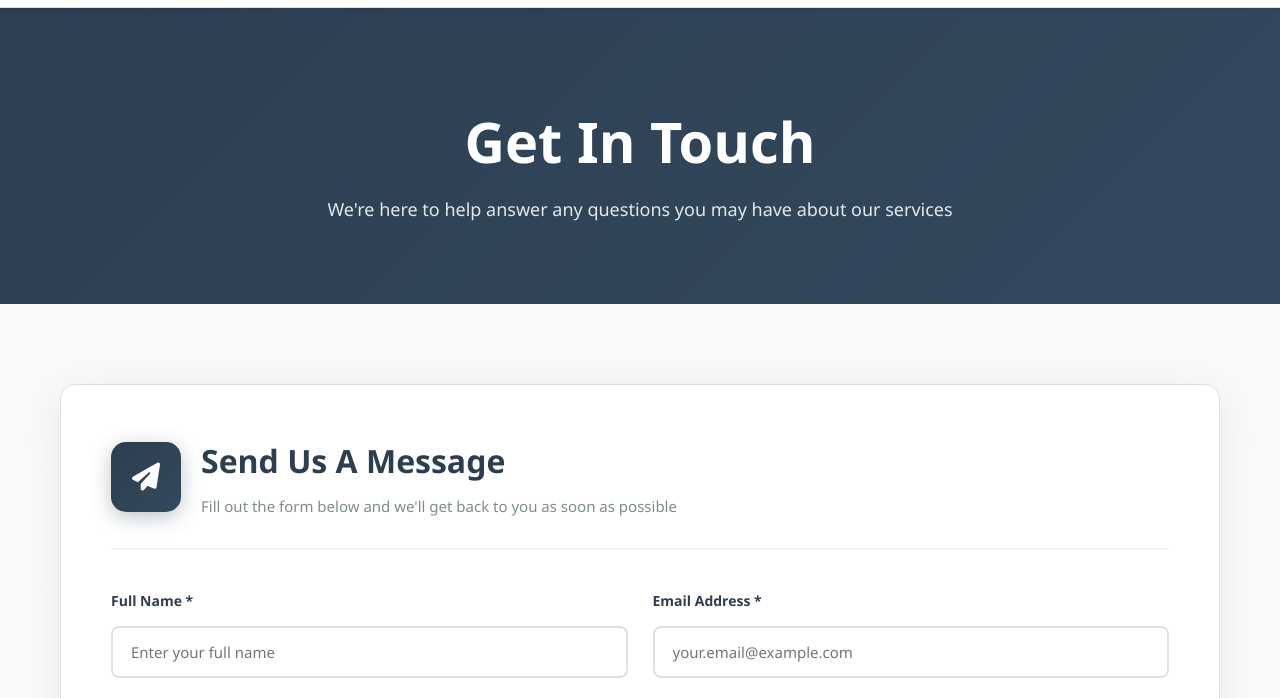
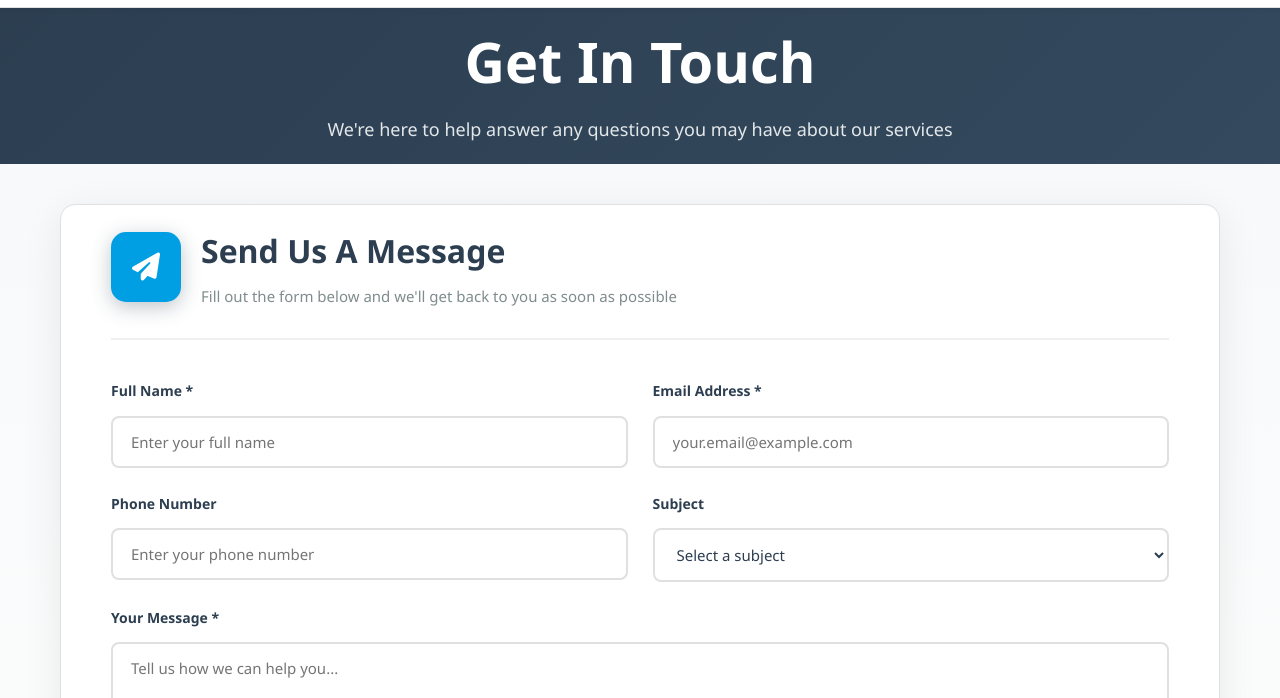
Before and after one commit to m-malik15/DentalStudio, a plain HTML site: page contact-us.html in a window 1280 px wide. Shown: the part 102-800 px from the top of the page. Drawn offline with Linux system fonts and the light colour scheme.

Commit message:
Fixed styling of contact and header

```diff
--- a/styles/contact.css
+++ b/styles/contact.css
@@ -5,7 +5,7 @@
 /* Hero Section */
 .contact-hero {
     background: linear-gradient(135deg, #2c3e50 0%, #34495e 100%);
-    padding: 140px 0 80px 0;
+    padding: 60px 0 20px 0;
     position: relative;
     margin-top: 70px;
 }
@@ -44,7 +44,7 @@
 
 /* Contact Section */
 .contact-section {
-    padding: 80px 0;
+    padding: 40px 0;
     background: linear-gradient(to bottom, #f8f9fa 0%, #ffffff 100%);
 }
 
@@ -64,7 +64,7 @@
 .contact-form-wrapper {
     background: #ffffff;
     border-radius: 15px;
-    padding: 50px;
+    padding: 20px 50px 50px 50px;
     box-shadow: 0 10px 40px rgba(0, 0, 0, 0.08);
     border: 1px solid #e0e0e0;
 }
@@ -85,7 +85,7 @@
     display: flex;
     align-items: center;
     justify-content: center;
-    background: linear-gradient(135deg, #2c3e50 0%, #34495e 100%);
+    background: #009FE3;
     border-radius: 15px;
     color: #ffffff;
     font-size: 28px;
--- a/styles/styles.css
+++ b/styles/styles.css
@@ -1376,7 +1376,7 @@ html {
   }
 
   .header {
-    top: 70px;
+    top: 35px;
   }
 
   .hero {
@@ -1527,7 +1527,7 @@ html {
   }
 
   .header {
-    top: 65px;
+    top: 45px;
   }
 
   .hero {
```
